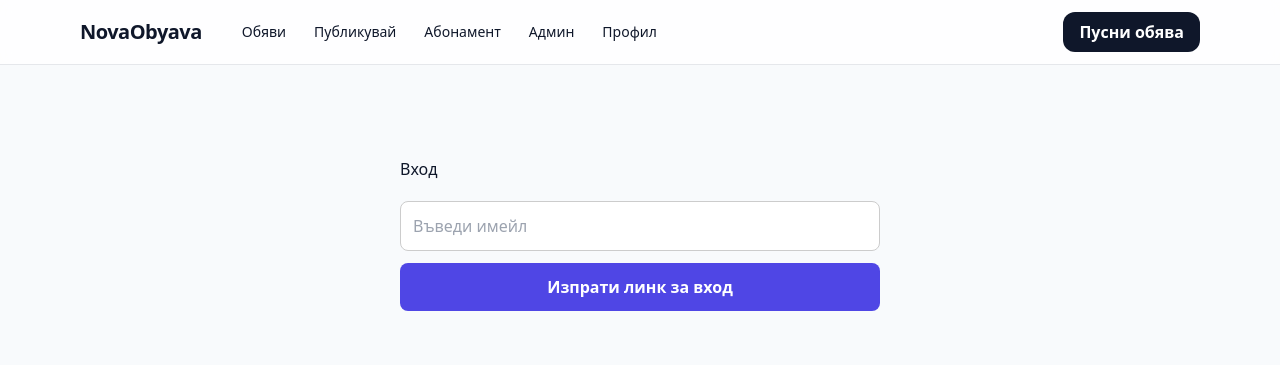
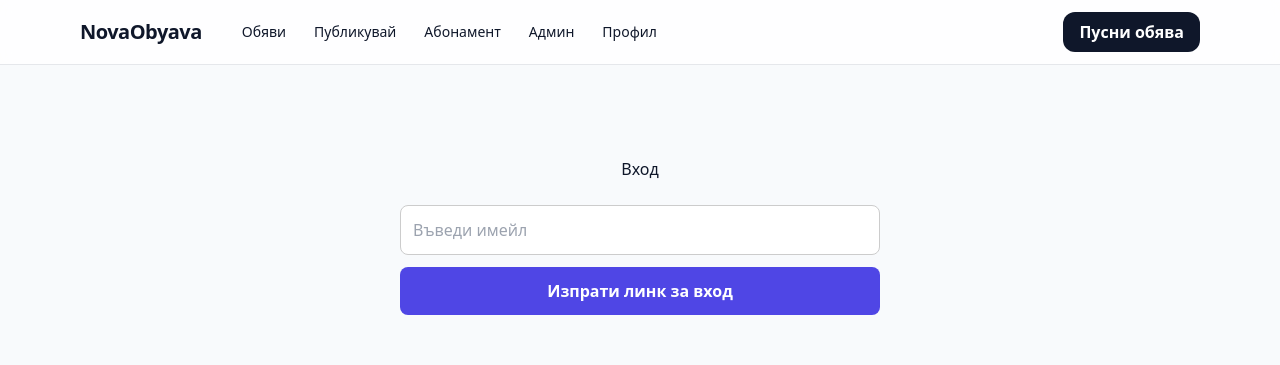
Before and after one commit to Love4e/newobqva, a Next.js app: page /login in a window 1280 px wide. Shown: the top 365 px of the page. Built offline with nearby package versions, Linux system fonts and the light colour scheme.

Commit message:
Update page.tsx

```diff
--- a/app/login/page.tsx
+++ b/app/login/page.tsx
@@ -1,8 +1,9 @@
+// app/login/page.tsx
 "use client";
 
 import { useState } from "react";
 
-export default function LoginForm() {
+export default function LoginPage() {
   const [email, setEmail] = useState("");
   const [loading, setLoading] = useState(false);
   const [msg, setMsg] = useState<string | null>(null);
@@ -34,9 +35,10 @@ export default function LoginForm() {
   }
 
   return (
-    <form onSubmit={handleSubmit} style={{ maxWidth: 480, margin: "60px auto" }}>
-      <h2 style={{ marginBottom: 20 }}>Вход</h2>
+    <main style={{ maxWidth: 480, margin: "60px auto", textAlign: "center" }}>
+      <h1 style={{ marginBottom: 24 }}>Вход</h1>
 
+      <form onSubmit={handleSubmit}>
         <input
           type="email"
           placeholder="Въведи имейл"
@@ -67,8 +69,9 @@ export default function LoginForm() {
         >
           {loading ? "Изпращаме..." : "Изпрати линк за вход"}
         </button>
+      </form>
 
       {msg && <p style={{ marginTop: 14 }}>{msg}</p>}
-    </form>
+    </main>
   );
 }
```
Lines whose indentation alone changed are shown as unchanged.
